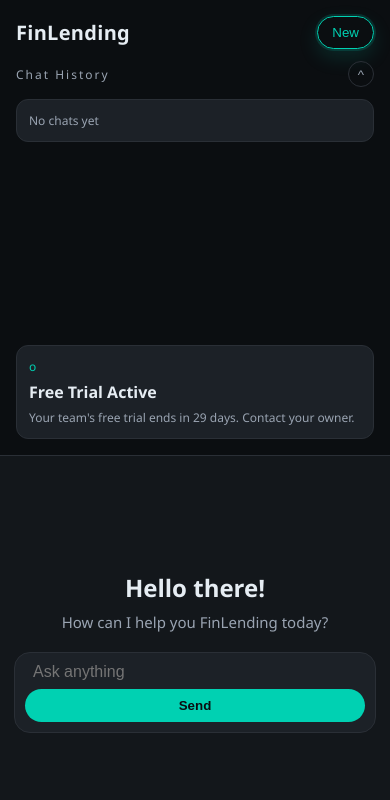
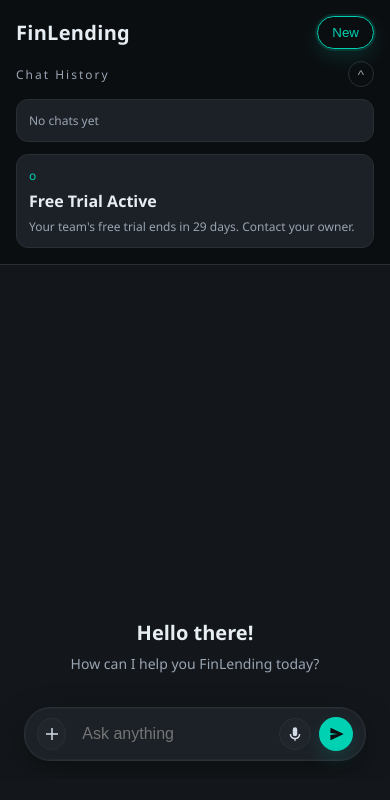
Before and after one commit to monika-yadav03/fin-lending-app, a Next.js app: page / in a window 390 px wide. Shown: the top 800 px of the page. Built offline with nearby package versions, Linux system fonts and the light colour scheme.

Commit message:
updated code

```diff
--- a/app/api/chat/route.js
+++ b/app/api/chat/route.js
@@ -26,14 +26,31 @@ export async function POST(request) {
       return Response.json({ reply: "Server not configured" }, { status: 500 });
     }
 
-    const systemPrompt = [
-      "You are a financial expert.",
-      "Respond in clear, professional English.",
-      "Format the response in Markdown with these sections:",
-      "Summary (2-3 sentences), Key Points (bullets), Risks/Assumptions (bullets), Next Steps (bullets).",
-      "Also include a concise table in Markdown that summarizes key figures or comparisons.",
-    ].join(" ");
-    const promptText = `${systemPrompt}\n\nUser question: ${message}`;
+    const systemPrompt = `
+You are a financial expert for Indian users (RBI, INR, banks/NBFCs context).
+
+Answer strictly based on the user's question and intent.
+Give clear, specific, and unique responses every time.
+
+Rules:
+- Do not repeat or use templated answers
+- Do not guess missing information; ask 1 clarification if needed
+- Avoid time-sensitive claims; suggest user to verify if required
+- No legal, tax, or investment advice
+- Keep responses natural and human-like (like ChatGPT)
+
+Format in Markdown:
+- Summary (2-3 lines)
+- Key Points (bullets)
+- Risks/Assumptions (if relevant)
+- Next Steps (bullets)
+- Table (only if useful)
+`;
+    const promptText = `
+${systemPrompt}
+
+User Question: ${message}
+`;
 
     const command = new RetrieveAndGenerateCommand({
       input: { text: promptText },
--- a/app/globals.css
+++ b/app/globals.css
@@ -92,8 +92,8 @@ body {
   flex-direction: column;
   align-items: center;
   justify-content: center;
-  gap: 12px;
-  min-height: 0;
+  gap: 16px;
+  min-height: 100vh;
   overflow-y: auto;
   overflow-x: hidden;
   width: 100%;
@@ -103,26 +103,27 @@ body {
 
 .hero {
   width: 100%;
-  max-width: 100%;
+  max-width: 800px;
   margin: 0 auto;
-  padding: 32px 24px 24px;
+  padding: 32px 16px 24px;
   text-align: center;
   display: flex;
   flex-direction: column;
+  align-items: center;
   min-height: 0;
   min-width: 0;
   overflow-x: hidden;
 }
 
 .hero h2 {
-  font-size: 40px;
+  font-size: 25px;
   margin-bottom: 8px;
 }
 
 .hero p {
   color: var(--muted);
-  font-size: 18px;
-  margin-bottom: 10px;
+  font-size: 15px;
+  margin-bottom: 16px;
 }
 
 .quick-actions {
@@ -136,7 +137,7 @@ body {
 .btn {
   border: 1px solid var(--border);
   padding: 10px 18px;
-  border-radius: 999px;
+  border-radius: 100px;
   background: transparent;
   color: var(--text);
   cursor: pointer;
@@ -176,20 +177,24 @@ body {
 .chat-box {
   display: flex;
   flex-direction: column;
-  gap: 12px;
+  gap: 14px;
   padding: 12px 0 24px;
-  max-height: 360px;
+  max-height: calc(100vh - 240px);
   overflow-y: auto;
   scrollbar-width: none;
   flex: 1 1 auto;
-  width: 100%;
-  max-width: 100%;
+  width: min(800px, calc(100% - 32px));
+  max-width: 800px;
   overflow-x: hidden;
   min-width: 0;
+  scroll-behavior: smooth;
+  align-self: center;
 }
 
 .hero .chat-box {
   margin-top: 10px;
+  margin-left: auto;
+  margin-right: auto;
 }
 
 .chat-box::-webkit-scrollbar {
@@ -197,13 +202,14 @@ body {
 }
 
 .bubble {
-  width: 100%;
-  max-width: 100%;
+  width: fit-content;
+  max-width: 70%;
   padding: 12px 14px;
-  border-radius: 16px;
+  border-radius: 18px;
   border: 1px solid var(--border);
   background: var(--panel-2);
   color: var(--text);
+  align-self: flex-start;
   min-width: 0;
   overflow-wrap: break-word;
 }
@@ -221,14 +227,41 @@ body {
   border-color: transparent;
   padding: 0;
   width: 100%;
+  max-width: 100%;
+}
+
+.ai-row {
+  display: flex;
+  gap: 12px;
+  align-items: flex-start;
+  width: 100%;
+  min-width: 0;
+}
+
+.ai-avatar {
+  width: 32px;
+  height: 32px;
+  min-width: 32px;
+  border-radius: 50%;
+  border: 1px solid var(--border);
+  background: #1a2026;
+  display: grid;
+  place-items: center;
+  box-shadow: 0 6px 16px rgba(0, 0, 0, 0.35);
+}
+
+.ai-avatar svg {
+  width: 16px;
+  height: 16px;
+  fill: #d6dde6;
 }
 
 .ai-content {
   background: var(--panel-2);
   border: 1px solid var(--border);
   border-radius: 16px;
-  padding: 14px 16px;
-  line-height: 1.6;
+  padding: 16px 18px;
+  line-height: 1.7;
   width: 100%;
   max-width: 100%;
   text-align: left;
@@ -243,7 +276,7 @@ body {
 .ai-content h1,
 .ai-content h2,
 .ai-content h3 {
-  margin: 12px 0 8px;
+  margin: 14px 0 10px;
   font-weight: 700;
 }
 
@@ -260,24 +293,24 @@ body {
 }
 
 .ai-content p {
-  margin: 8px 0;
+  margin: 10px 0;
 }
 
 .ai-content ul,
 .ai-content ol {
-  margin: 8px 0 8px 18px;
-  padding-left: 18px;
+  margin: 10px 0 10px 20px;
+  padding-left: 20px;
 }
 
 .ai-content li {
-  margin: 4px 0;
+  margin: 8px 0;
 }
 
 .ai-content .md-table {
   width: 100%;
   min-width: 600px;
   border-collapse: collapse;
-  margin: 10px 0;
+  margin: 12px 0;
   font-size: 14px;
   table-layout: auto;
 }
@@ -285,7 +318,7 @@ body {
 .ai-content .md-table th,
 .ai-content .md-table td {
   border: 1px solid var(--border);
-  padding: 8px 10px;
+  padding: 10px 12px;
   text-align: left;
   white-space: nowrap;
   word-break: normal;
@@ -303,23 +336,27 @@ body {
 }
 
 .input-bar {
-  margin: 10px auto 0;
+  position: static;
+  margin: 18px auto 0;
   display: flex;
-  gap: 10px;
+  gap: 12px;
   align-items: center;
-  padding: 12px;
+  flex-wrap: nowrap;
+  padding: 10px 14px;
   background: var(--panel-2);
   border: 1px solid var(--border);
-  border-radius: 999px;
+  border-radius: 900px;
   transition: transform 300ms ease;
-  width: 100%;
-  max-width: 100%;
+  width: min(800px, calc(100% - 32px));
+  max-width: 800px;
   align-self: center;
-  justify-content: center;
-  position: relative;
-  z-index: 2;
+  justify-content: flex-start;
+  z-index: 10;
   pointer-events: auto;
   min-width: 0;
+  box-shadow:
+    0 10px 30px rgba(0, 0, 0, 0.35),
+    inset 0 0 0 1px rgba(255, 255, 255, 0.03);
 }
 
 .input-nudge {
@@ -339,14 +376,49 @@ body {
   pointer-events: auto;
 }
 
-.input-bar button {
+.input-actions {
+  display: flex;
+  align-items: center;
+  gap: 8px;
+  flex: 0 0 auto;
+}
+
+.icon-btn {
+  width: 36px;
+  height: 36px;
+  border-radius: 50%;
+  border: 1px solid var(--border);
+  background: rgba(255, 255, 255, 0.02);
+  display: grid;
+  place-items: center;
+  cursor: pointer;
+  color: #d2dbe6;
+}
+
+.icon-btn svg {
+  width: 18px;
+  height: 18px;
+  fill: currentColor;
+}
+
+.send-btn {
+  width: 38px;
+  height: 38px;
+  border-radius: 50%;
+  border: none;
   background: var(--accent);
-  border: none;
-  padding: 10px 18px;
-  border-radius: 800px;
+  color: #0b0e11;
+  display: grid;
+  place-items: center;
   cursor: pointer;
-  color: #0b0e11;
-  font-weight: 600;
+  box-shadow: 0 8px 18px var(--shadow);
+}
+
+.send-btn svg {
+  width: 18px;
+  height: 18px;
+  fill: currentColor;
+  margin-left: 1px;
 }
 
 .footer-card {
@@ -365,24 +437,21 @@ body {
     gap: 16px;
   }
 
-  .main-area {
-    min-height: auto;
-  }
-
   .hero {
-    padding: 24px 18px 20px;
+    padding: 28px 16px 20px;
   }
 
   .hero h2 {
-    font-size: 32px;
+    font-size: 22px;
   }
 
   .hero p {
-    font-size: 16px;
+    font-size: 14px;
   }
 
   .chat-box {
-    max-height: 320px;
+    max-height: calc(100vh - 220px);
+    width: min(800px, calc(100% - 24px));
   }
 }
 
@@ -408,24 +477,40 @@ body {
   }
 
   .hero h2 {
-    font-size: 28px;
+    font-size: 22px;
   }
 
   .hero p {
-    font-size: 15px;
+    font-size: 14px;
   }
 
   .chat-box {
-    max-height: 280px;
+    max-height: calc(100vh - 210px);
+    width: min(800px, calc(100% - 20px));
+  }
+
+  .bubble {
+    max-width: 88%;
+  }
+
+  .bubble.ai {
+    max-width: 100%;
   }
 
   .input-bar {
-    padding: 10px;
-    border-radius: 18px;
+    padding: 9px 12px;
+    border-radius: 28px;
+    width: min(800px, calc(100% - 20px));
   }
 
-  .input-bar button {
-    padding: 9px 14px;
+  .icon-btn {
+    width: 34px;
+    height: 34px;
+  }
+
+  .send-btn {
+    width: 36px;
+    height: 36px;
   }
 }
 
@@ -444,25 +529,52 @@ body {
   }
 
   .hero {
-    padding: 20px 14px 16px;
+    padding: 24px 14px 18px;
   }
 
   .hero h2 {
-    font-size: 24px;
+    font-size: 20px;
   }
 
   .chat-box {
-    max-height: 240px;
+    max-height: calc(100vh - 200px);
+    width: min(800px, calc(100% - 20px));
+  }
+
+  .ai-row {
+    gap: 10px;
+  }
+
+  .ai-avatar {
+    display: none;
+  }
+
+  .ai-avatar {
+    width: 28px;
+    height: 28px;
+    min-width: 28px;
+  }
+
+  .ai-content {
+    padding: 12px 14px;
+    border-radius: 14px;
   }
 
   .input-bar {
-    flex-direction: column;
-    align-items: stretch;
+    flex-direction: row;
+    align-items: center;
+    flex-wrap: nowrap;
     gap: 8px;
-    border-radius: 16px;
+    border-radius: 26px;
   }
 
-  .input-bar button {
-    width: 100%;
+  .icon-btn {
+    width: 32px;
+    height: 32px;
+  }
+
+  .send-btn {
+    width: 34px;
+    height: 34px;
   }
 }
--- a/app/page.js
+++ b/app/page.js
@@ -277,12 +277,19 @@ export default function Home() {
                   className={`bubble ${msg.who === "user" ? "user" : "ai"}`}
                 >
                   {msg.who === "ai" ? (
+                    <div className="ai-row">
+                      <div className="ai-avatar" aria-hidden="true">
+                        <svg viewBox="0 0 24 24" role="img">
+                          <path d="M12 3l1.9 4.6 4.6 1.9-4.6 1.9L12 16l-1.9-4.6-4.6-1.9 4.6-1.9L12 3z" />
+                        </svg>
+                      </div>
                       <div
                         className="ai-content"
                         dangerouslySetInnerHTML={{
                           __html: renderMarkdown(msg.text || ""),
                         }}
                       />
+                    </div>
                   ) : (
                     msg.text
                   )}
@@ -292,6 +299,11 @@ export default function Home() {
             </div>
           ) : null}
           <div className={`input-bar ${inputNudge ? "input-nudge" : ""}`}>
+            <button className="icon-btn" type="button" aria-label="Add">
+              <svg viewBox="0 0 24 24" role="img" aria-hidden="true">
+                <path d="M11 4h2v16h-2zM4 11h16v2H4z" />
+              </svg>
+            </button>
             <input
               value={input}
               placeholder="Ask anything"
@@ -300,9 +312,23 @@ export default function Home() {
                 if (event.key === "Enter") sendMessage();
               }}
             />
-            <button onClick={sendMessage} disabled={loading}>
-              Send
+            <div className="input-actions">
+              <button className="icon-btn" type="button" aria-label="Voice">
+                <svg viewBox="0 0 24 24" role="img" aria-hidden="true">
+                  <path d="M12 3a3 3 0 0 0-3 3v6a3 3 0 0 0 6 0V6a3 3 0 0 0-3-3zm-5 9a5 5 0 0 0 10 0h2a7 7 0 0 1-6 6.93V21h-2v-2.07A7 7 0 0 1 5 12h2z" />
+                </svg>
               </button>
+              <button
+                className="send-btn"
+                onClick={sendMessage}
+                disabled={loading}
+                aria-label="Send"
+              >
+                <svg viewBox="0 0 24 24" role="img" aria-hidden="true">
+                  <path d="M3.4 20.4l17.6-8.4L3.4 3.6l-.4 7 10 1.4-10 1.4.4 7z" />
+                </svg>
+              </button>
+            </div>
           </div>
         </section>
       </main>
```
Lines whose indentation alone changed are shown as unchanged.
